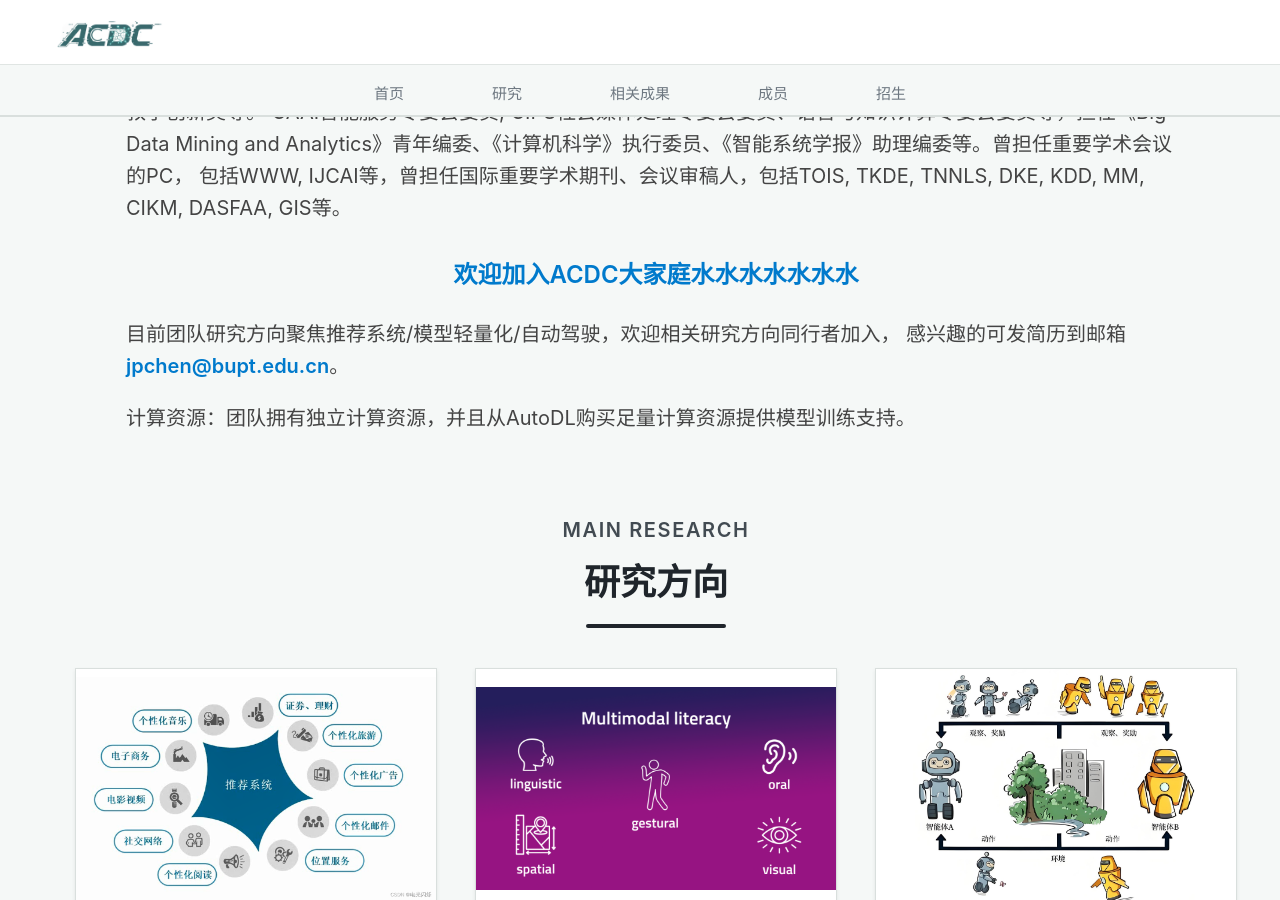
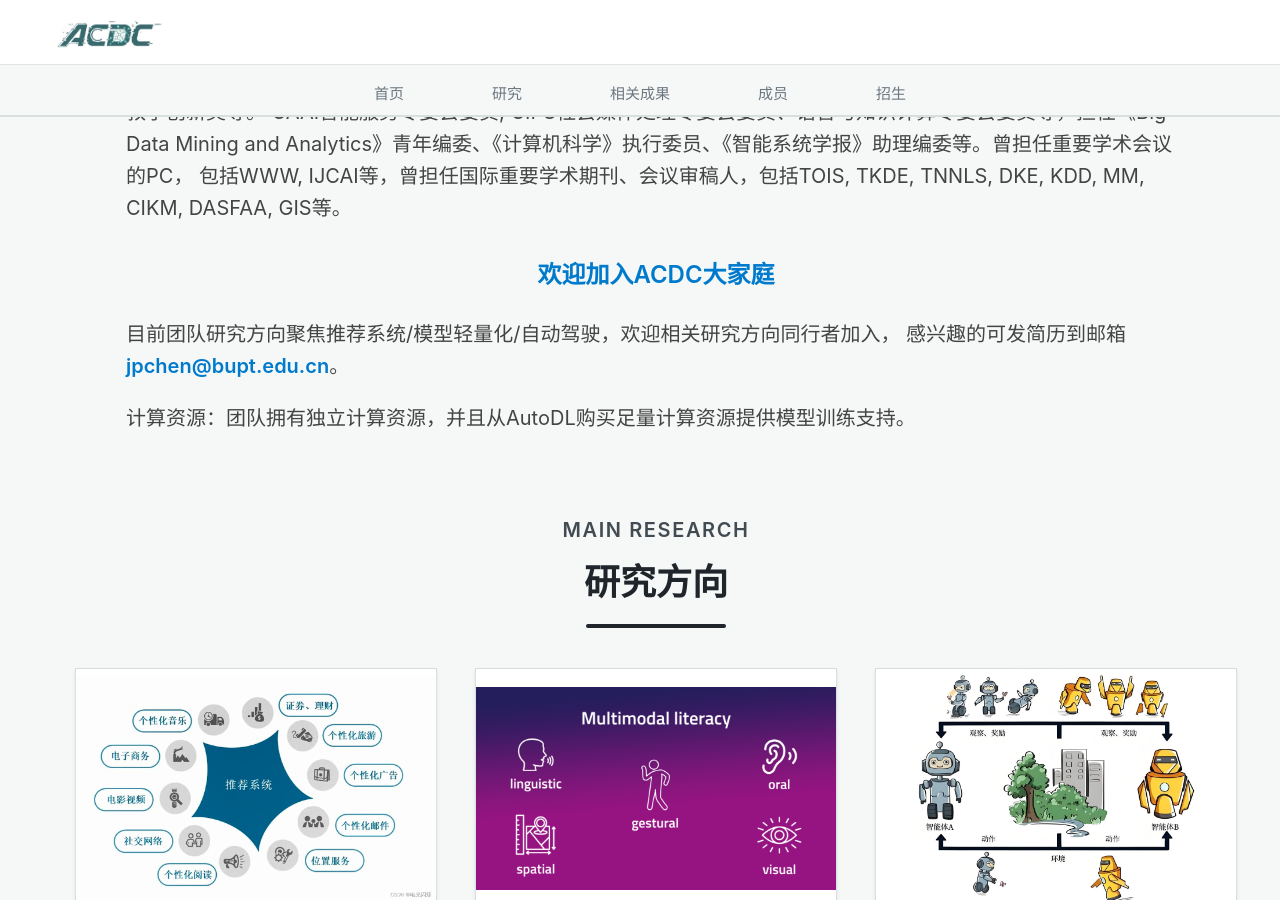
Before and after one commit to acdc-lab/acdc-lab.github.io, a Jekyll site: the page built from index.markdown, in a window 1280 px wide and 900 px high, scrolled down 358 px. Built offline with Jekyll 4.4.1, drawn with Linux system fonts in a browser that asks for light colours.

Commit message:
0.1 version

```diff
--- a/index.markdown
+++ b/index.markdown
@@ -20,7 +20,7 @@ title: 首页
       包括WWW, IJCAI等，曾担任国际重要学术期刊、会议审稿人，包括TOIS, TKDE, TNNLS, DKE, KDD, MM, CIKM, DASFAA, GIS等。
     </p>
 
-    <p class="home-cta-title">欢迎加入ACDC大家庭水水水水水水水</p>
+    <p class="home-cta-title">欢迎加入ACDC大家庭</p>
 
     <p>
       目前团队研究方向聚焦推荐系统/模型轻量化/自动驾驶，欢迎相关研究方向同行者加入，
```
